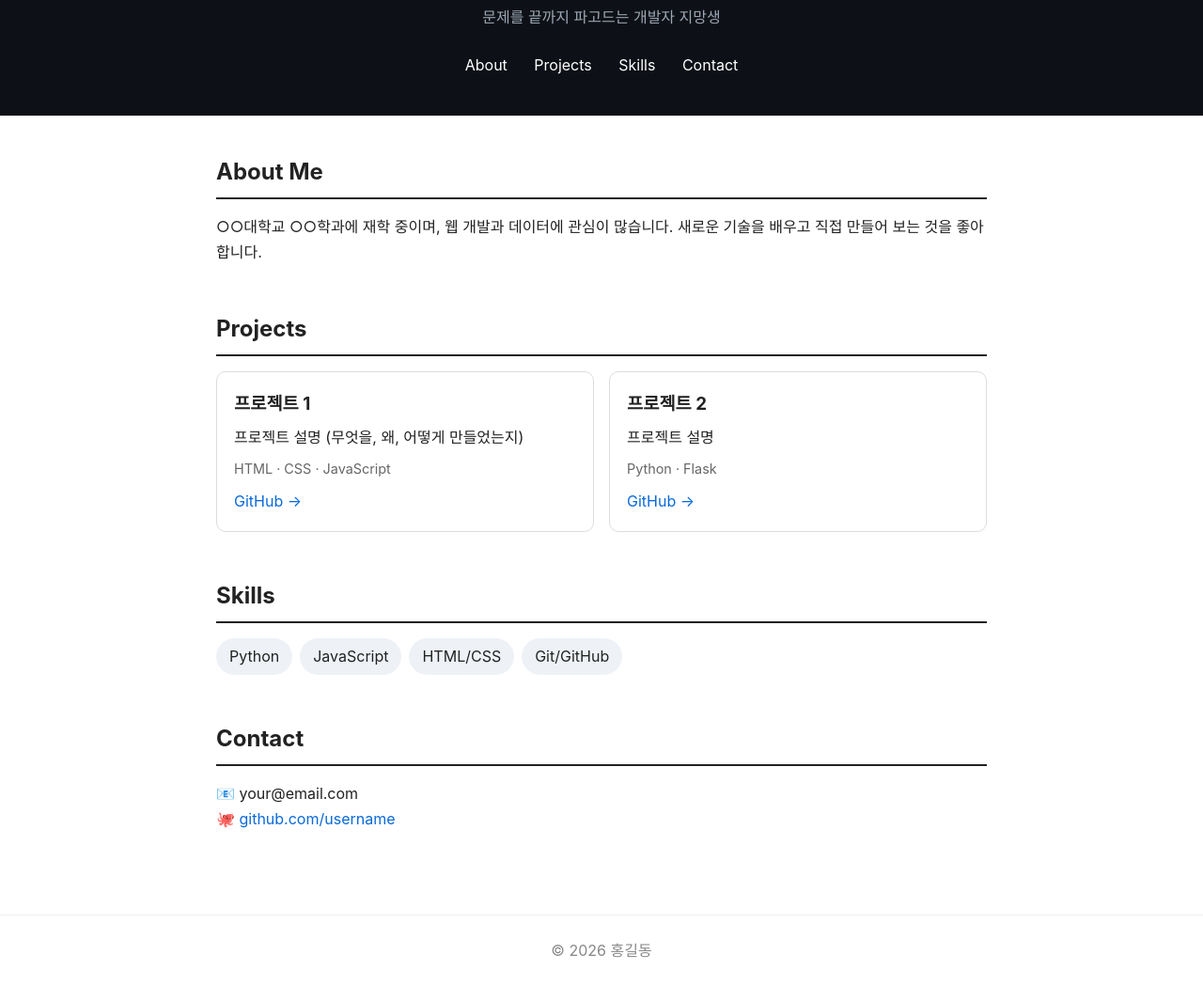
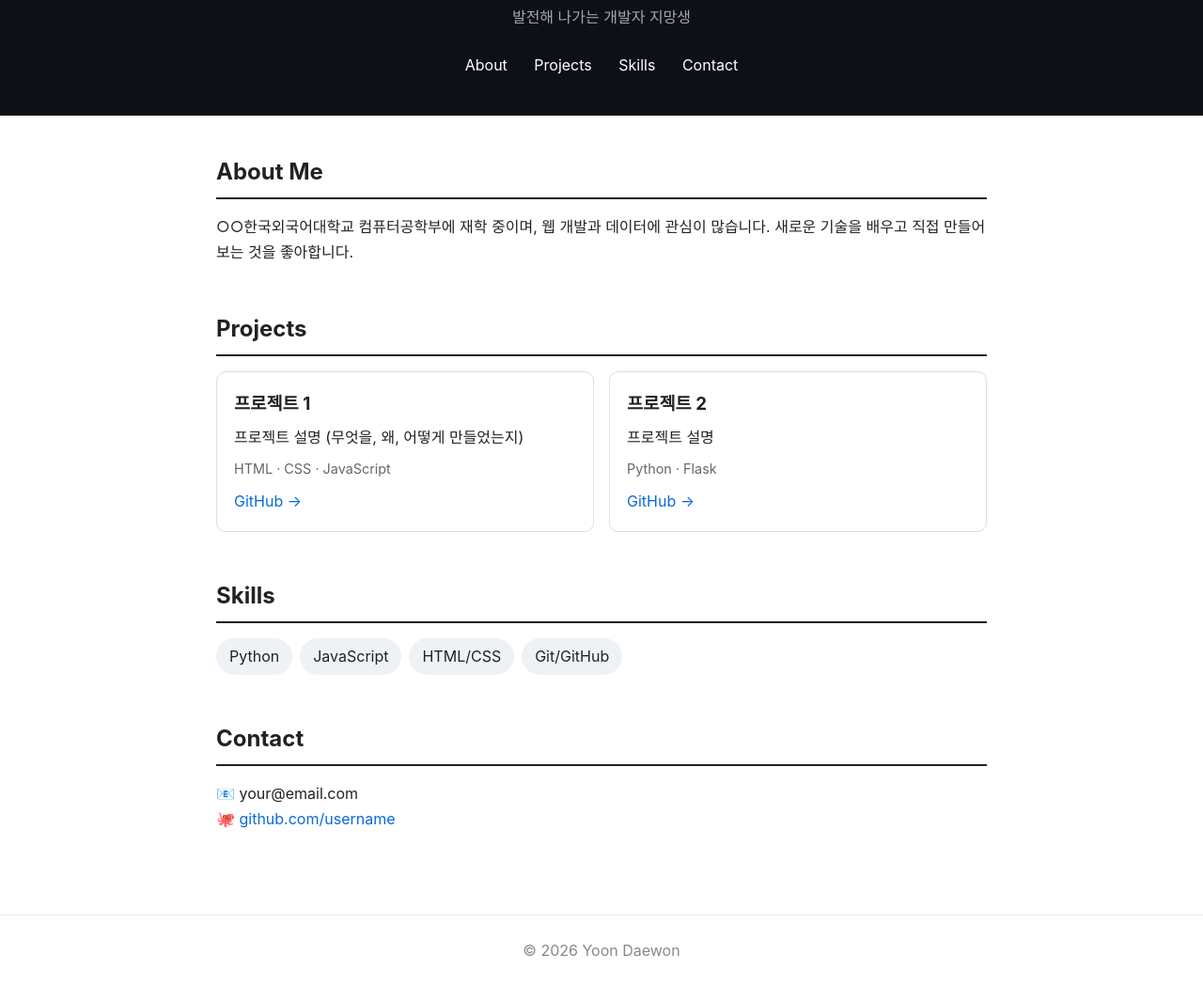
Before and after one commit to Biest-dev7/portfolio, a plain HTML site: page index.html in a window 1280 px wide. Shown: the part 154-1203 px from the top of the page at 94% size. Drawn offline with Linux system fonts and the light colour scheme.

Commit message:
Change portfolio owner name and details
Updated portfolio page content and title.

```diff
--- a/index.html
+++ b/index.html
@@ -3,14 +3,14 @@
 <head>
   <meta charset="UTF-8">
   <meta name="viewport" content="width=device-width, initial-scale=1">
-  <title>홍길동 | Portfolio</title>
-  <meta name="description" content="홍길동의 포트폴리오 페이지입니다.">
+  <title>Yoon Daewon | Portfolio</title>
+  <meta name="description" content="Yoon Daewon의 포트폴리오 페이지입니다.">
   <link rel="stylesheet" href="style.css">
 </head>
 <body>
   <header class="hero">
     <h1>홍길동</h1>
-    <p class="tagline">문제를 끝까지 파고드는 개발자 지망생</p>
+    <p class="tagline">발전해 나가는 개발자 지망생</p>
     <nav>
       <a href="#about">About</a>
       <a href="#projects">Projects</a>
@@ -22,7 +22,7 @@
   <main>
     <section id="about">
       <h2>About Me</h2>
-      <p>○○대학교 ○○학과에 재학 중이며, 웹 개발과 데이터에 관심이 많습니다.
+      <p>○○한국외국어대학교 컴퓨터공학부에 재학 중이며, 웹 개발과 데이터에 관심이 많습니다.
          새로운 기술을 배우고 직접 만들어 보는 것을 좋아합니다.</p>
     </section>
 
@@ -58,6 +58,6 @@
     </section>
   </main>
 
-  <footer>© 2026 홍길동</footer>
+  <footer>© 2026 Yoon Daewon</footer>
 </body>
 </html>
```
